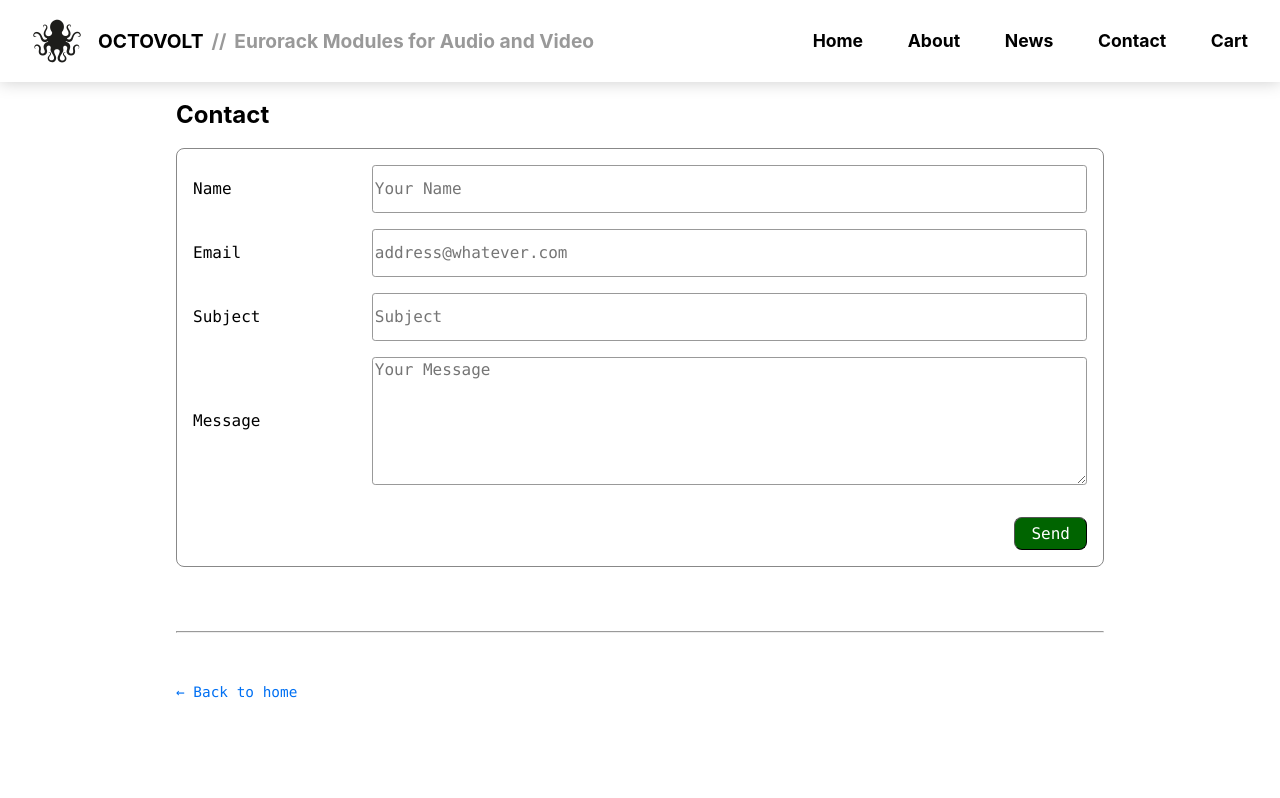
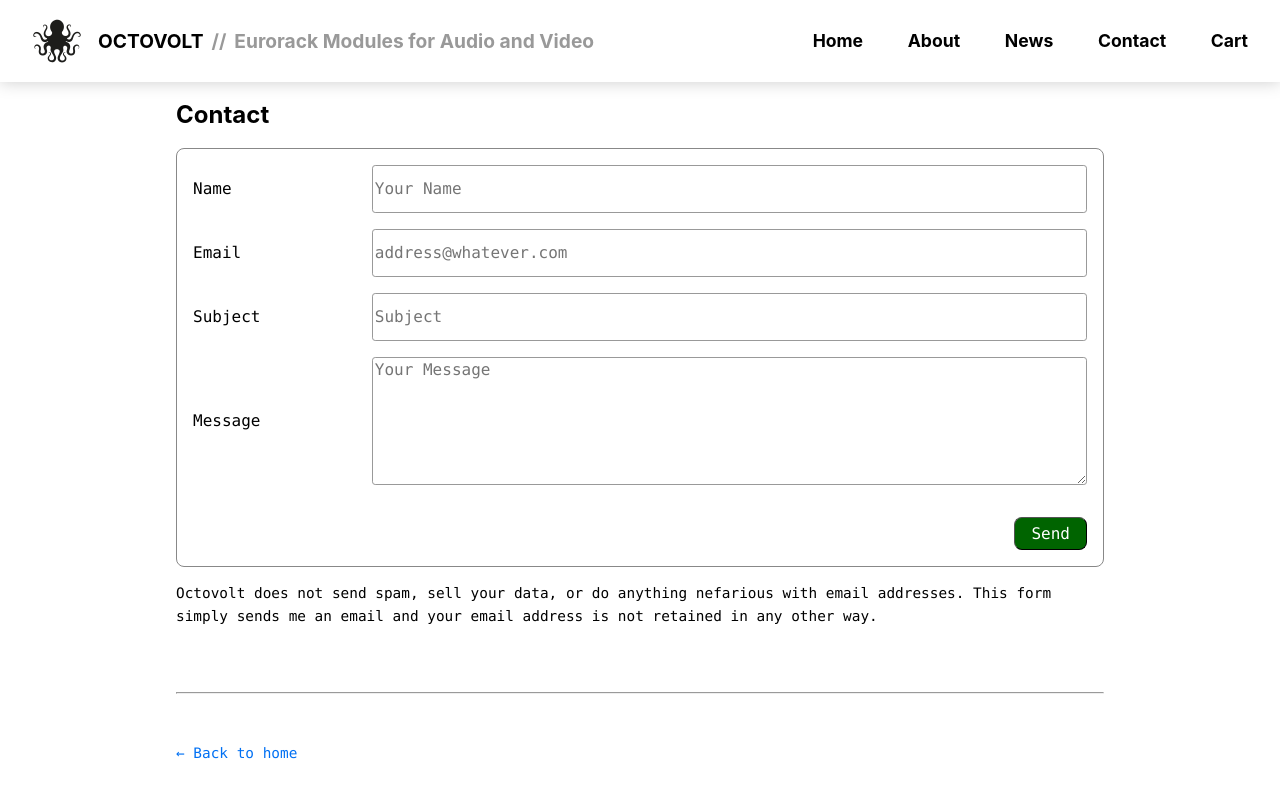
Before and after one commit to octovolt/octovolt-website, a Next.js app: page /contact in a window 1280 px wide. Built offline with nearby package versions, Linux system fonts and the light colour scheme.

Commit message:
contact form reassurance

```diff
--- a/src/app/contact/page.tsx
+++ b/src/app/contact/page.tsx
@@ -65,6 +65,7 @@ export default function Contact() {
             <input className={contactStyles.send} type="submit" value="Send" />
           </div>
         </form>
+        <p>Octovolt does not send spam, sell your data, or do anything nefarious with email addresses. This form simply sends me an email and your email address is not retained in any other way.</p>
       </section>
   );
 }
```
